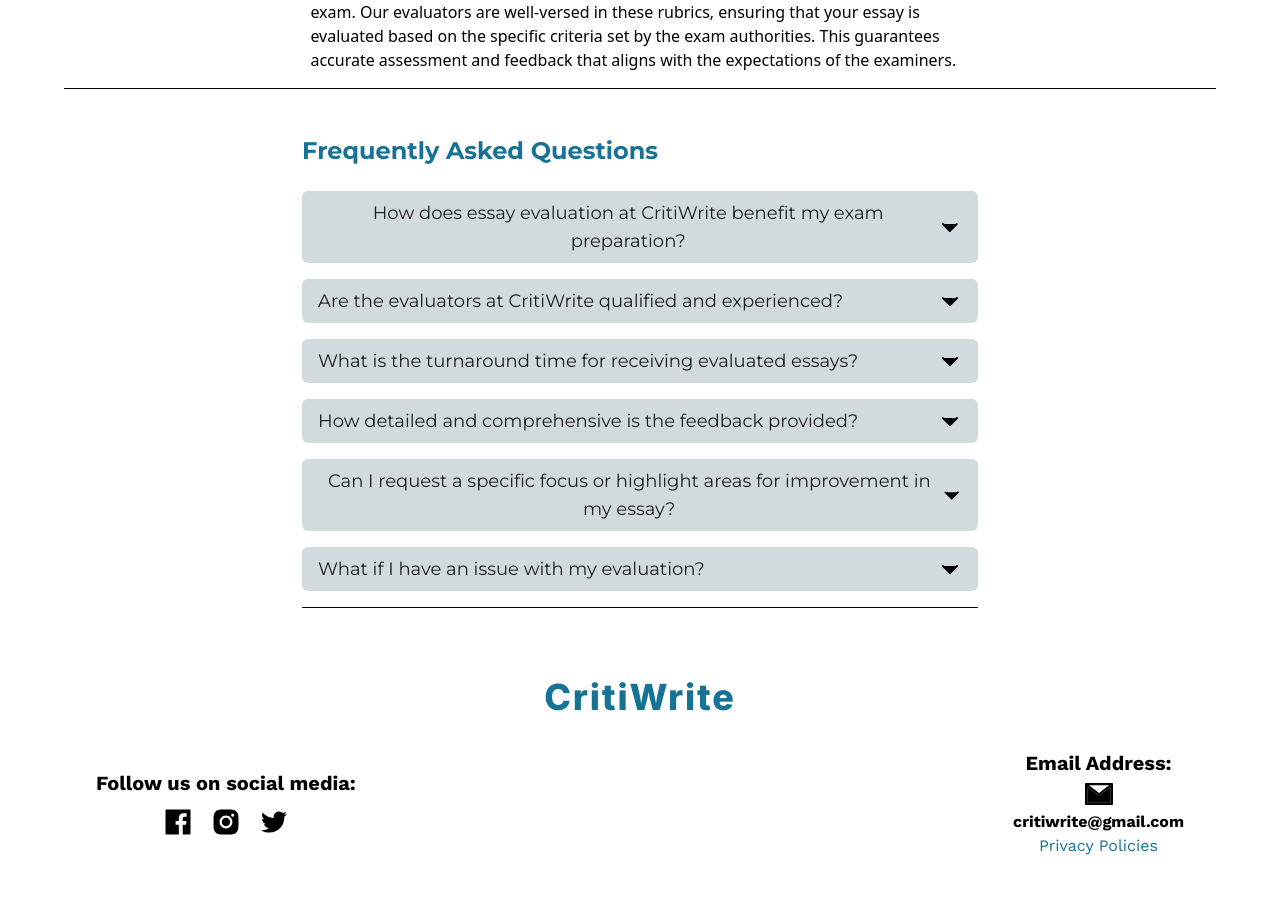
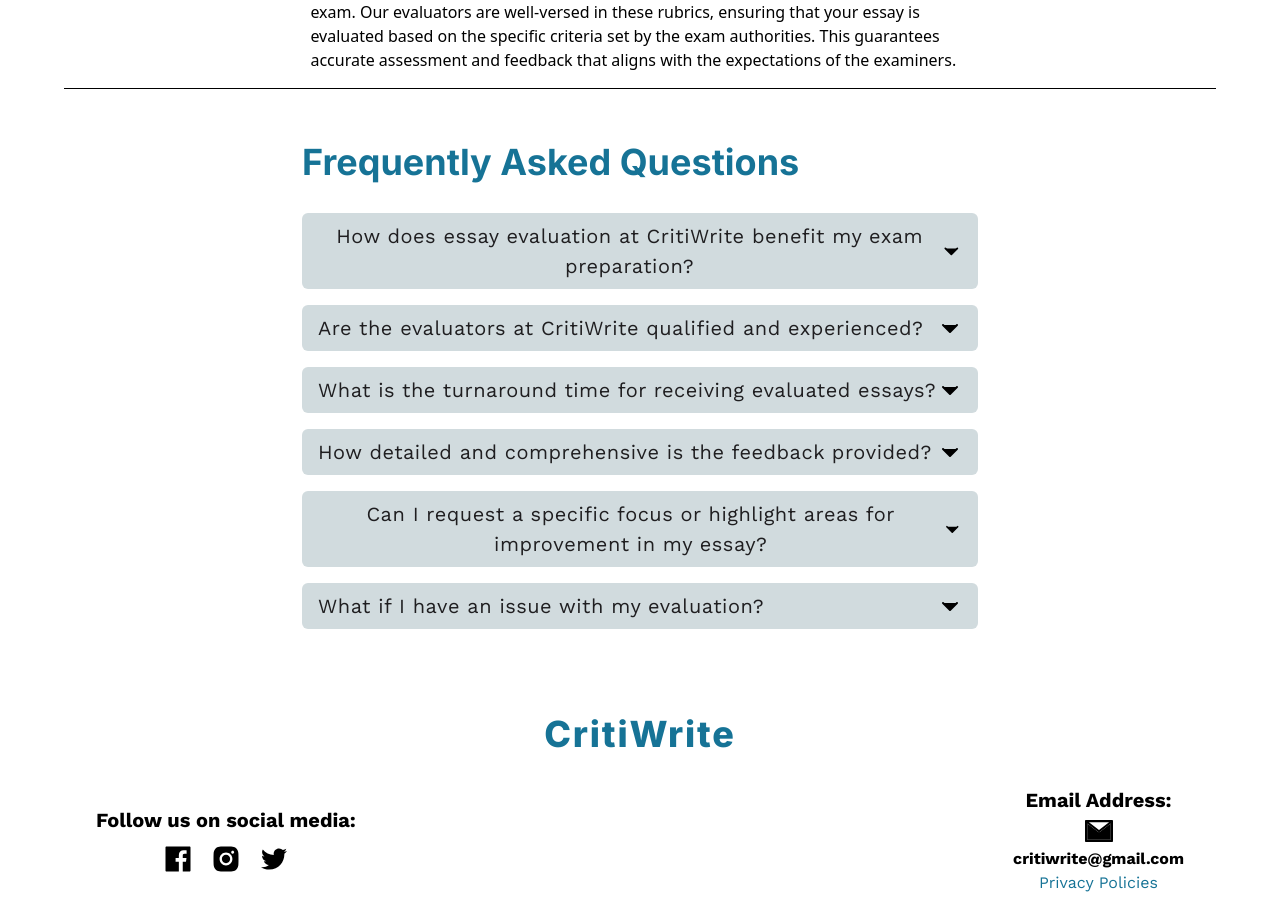
Before and after one commit to boymeetsblockchain/criticwrite, a React (Create React App) app: page / in a window 1280 px wide. Shown: the part 1923-2834 px from the top of the page. Before the commit the page ends 2797 px from the top, so only its background shows below. Built offline with nearby package versions, Linux system fonts and the light colour scheme.

Commit message:
Updated font

```diff
--- a/src/components/FAQ.jsx
+++ b/src/components/FAQ.jsx
@@ -1,4 +1,4 @@
-import { useState } from 'react';
+import { useState } from "react";
 
 const FAQs = () => {
   const [activeIndex, setActiveIndex] = useState(null);
@@ -13,44 +13,56 @@
 
   const faqData = [
     {
-      question: 'How does essay evaluation at CritiWrite benefit my exam preparation?',
-      answer: 'Essay evaluation at CritiWrite provides you with personalized feedback and analysis based on the official rubrics of the exam you are preparing for. This helps you understand your strengths and weaknesses, improve your writing skills, and align your essays with the exam requirements, ultimately increasing your chances of achieving a higher score.',
+      question:
+        "How does essay evaluation at CritiWrite benefit my exam preparation?",
+      answer:
+        "Essay evaluation at CritiWrite provides you with personalized feedback and analysis based on the official rubrics of the exam you are preparing for. This helps you understand your strengths and weaknesses, improve your writing skills, and align your essays with the exam requirements, ultimately increasing your chances of achieving a higher score.",
     },
     {
-      question: 'Are the evaluators at CritiWrite qualified and experienced?',
-      answer: 'Yes, our evaluators at CritiWrite are highly qualified and experienced. They have extensive knowledge of the official rubrics for IELTS, TOEFL, GRE, and SAT exams, ensuring accurate evaluation and valuable feedback. Our evaluators have a proven track record of helping students and professionals succeed in their writing goals.',
+      question: "Are the evaluators at CritiWrite qualified and experienced?",
+      answer:
+        "Yes, our evaluators at CritiWrite are highly qualified and experienced. They have extensive knowledge of the official rubrics for IELTS, TOEFL, GRE, and SAT exams, ensuring accurate evaluation and valuable feedback. Our evaluators have a proven track record of helping students and professionals succeed in their writing goals.",
     },
     {
-      question: 'What is the turnaround time for receiving evaluated essays?',
-      answer: 'We understand the importance of timely feedback. At CritiWrite, we strive to provide a prompt turnaround time for evaluating your essays. Typically, you can expect to receive your evaluated essay within [insert estimated timeframe]. This allows you to review the feedback and make necessary improvements in a timely manner.',
+      question: "What is the turnaround time for receiving evaluated essays?",
+      answer:
+        "We understand the importance of timely feedback. At CritiWrite, we strive to provide a prompt turnaround time for evaluating your essays. Typically, you can expect to receive your evaluated essay within [insert estimated timeframe]. This allows you to review the feedback and make necessary improvements in a timely manner.",
     },
     {
-      question: 'How detailed and comprehensive is the feedback provided?',
-      answer: 'The feedback provided by our evaluators is detailed and comprehensive. They carefully analyze your essay, highlighting both strengths and areas for improvement. Our evaluators provide specific suggestions, tips, and examples to help you enhance your writing skills and address any weaknesses. We aim to provide feedback that is actionable and valuable for your exam preparation.'
+      question: "How detailed and comprehensive is the feedback provided?",
+      answer:
+        "The feedback provided by our evaluators is detailed and comprehensive. They carefully analyze your essay, highlighting both strengths and areas for improvement. Our evaluators provide specific suggestions, tips, and examples to help you enhance your writing skills and address any weaknesses. We aim to provide feedback that is actionable and valuable for your exam preparation.",
     },
     {
-      question: 'Can I request a specific focus or highlight areas for improvement in my essay?',
-      answer: 'Absolutely! At CritiWrite, we understand that every writer has unique needs. You can certainly request a specific focus or highlight areas for improvement in your essay when you submit it for evaluation. If you have specific concerns or areas you want our evaluators to pay attention to, please provide clear instructions along with your essay submission. This helps our evaluators provide feedback that aligns with your goals.'
+      question:
+        "Can I request a specific focus or highlight areas for improvement in my essay?",
+      answer:
+        "Absolutely! At CritiWrite, we understand that every writer has unique needs. You can certainly request a specific focus or highlight areas for improvement in your essay when you submit it for evaluation. If you have specific concerns or areas you want our evaluators to pay attention to, please provide clear instructions along with your essay submission. This helps our evaluators provide feedback that aligns with your goals.",
     },
-     {
-      question: 'What if I have an issue with my evaluation?',
-      answer: 'If you have any concerns about your evaluation or require assistance, please reach out to our customer support team. We are committed to ensuring your satisfaction with our services.'
-    }
+    {
+      question: "What if I have an issue with my evaluation?",
+      answer:
+        "If you have any concerns about your evaluation or require assistance, please reach out to our customer support team. We are committed to ensuring your satisfaction with our services.",
+    },
   ];
 
   return (
     <div className="max-w-3xl mx-auto p-[4%]">
-      <h2 className="text-2xl text-[#167396] font-bold mb-6">Frequently Asked Questions</h2>
+      <h2 className="text-[36px] text-[#167396] font-bold font-inter mb-6">
+        Frequently Asked Questions
+      </h2>
       {faqData.map((item, index) => (
         <div key={index} className="mb-4">
           <button
             className="flex items-center justify-between w-full px-4 py-2 bg-[#d1dbde] hover:bg-[white] rounded-md focus:outline-none"
             onClick={() => toggleAccordion(index)}
           >
-            <span className="text-lg text-[#1f1e20] font-medium">{item.question}</span>
+            <span className="lg:text-[20px] md:text-[17px] tracking-wide text-[#1f1e20] font-medium font-work">
+              {item.question}
+            </span>
             <svg
               className={`w-6 h-6 transition-transform ${
-                activeIndex === index ? 'transform rotate-180' : ''
+                activeIndex === index ? "transform rotate-180" : ""
               }`}
               fill="black"
               viewBox="0 0 24 24"
@@ -71,7 +83,6 @@
           )}
         </div>
       ))}
-      <hr/>
     </div>
   );
 };
```
